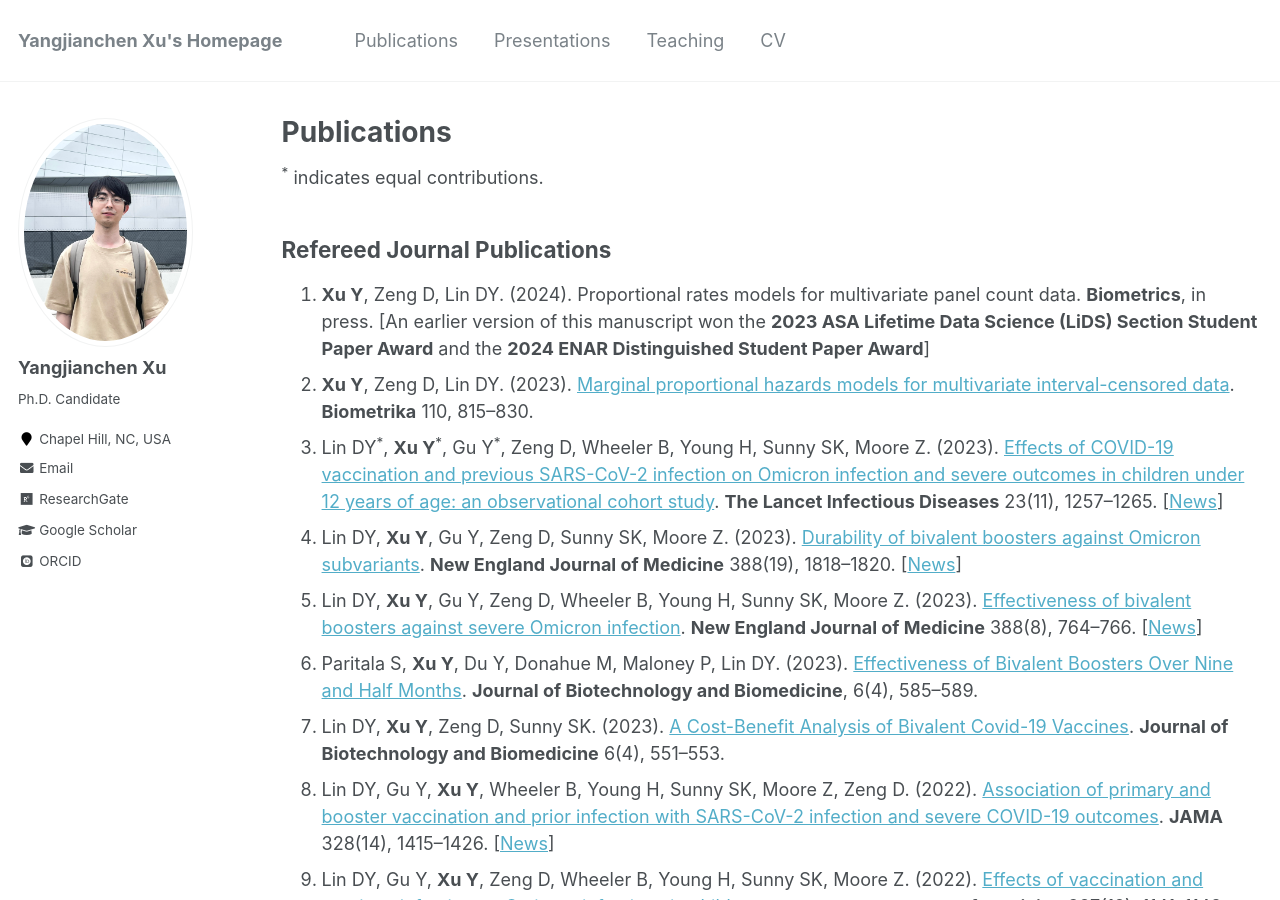
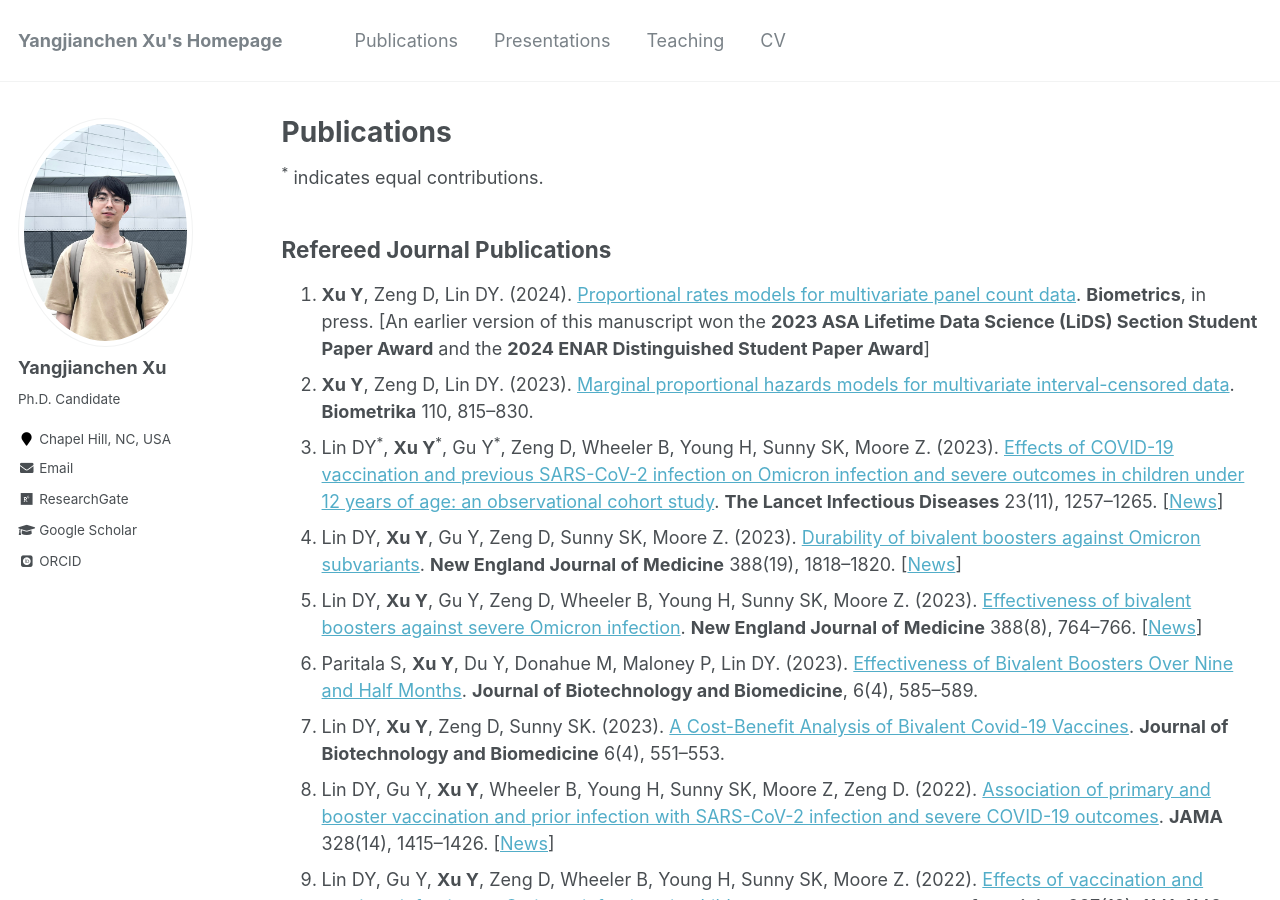
Before and after one commit to yangjc-xu/yangjc-xu.github.io, a Jekyll site: the page built from _pages/publications.md, in a window 1280 px wide and 900 px high. Built offline with Jekyll 4.4.1, drawn with Linux system fonts in a browser that asks for light colours; some web fonts are replaced; part of the change alters nothing that is shown.

```diff
--- a/_pages/publications.md
+++ b/_pages/publications.md
@@ -8,7 +8,7 @@ author_profile: true
 <sup>*</sup> indicates equal contributions.
 
 ## Refereed Journal Publications
-1. **Xu Y**, Zeng D, Lin DY. (2024). Proportional rates models for multivariate panel count data. **Biometrics**, in press. [An earlier version of this manuscript won the **2023 ASA Lifetime Data Science (LiDS) Section Student Paper Award** and the **2024 ENAR Distinguished Student Paper Award**]
+1. **Xu Y**, Zeng D, Lin DY. (2024). [Proportional rates models for multivariate panel count data](https://academic.oup.com/biometrics/article/80/1/ujad011/7595108). **Biometrics**, in press. [An earlier version of this manuscript won the **2023 ASA Lifetime Data Science (LiDS) Section Student Paper Award** and the **2024 ENAR Distinguished Student Paper Award**]
 2. **Xu Y**, Zeng D, Lin DY. (2023). [Marginal proportional hazards models for multivariate interval-censored data](https://academic.oup.com/biomet/article-abstract/110/3/815/6794202). **Biometrika** 110, 815–830.
 3. Lin DY<sup>*</sup>, **Xu Y**<sup>*</sup>, Gu Y<sup>*</sup>, Zeng D, Wheeler B, Young H, Sunny SK, Moore Z. (2023). [Effects of COVID-19 vaccination and previous SARS-CoV-2 infection on Omicron infection and severe outcomes in children under 12 years of age: an observational cohort study](https://www.thelancet.com/journals/laninf/article/PIIS1473-3099(23)00272-4/fulltext). **The Lancet Infectious Diseases** 23(11), 1257–1265. \[[News](https://www.altmetric.com/details/150195124/news?src=bookmarklet)\]
 4. Lin DY, **Xu Y**, Gu Y, Zeng D, Sunny SK, Moore Z. (2023). [Durability of bivalent boosters against Omicron subvariants](https://www.nejm.org/doi/full/10.1056/NEJMc2302462). **New England Journal of Medicine** 388(19), 1818–1820. \[[News](https://www.altmetric.com/details/145643558/news?src=bookmarklet)\]
```
